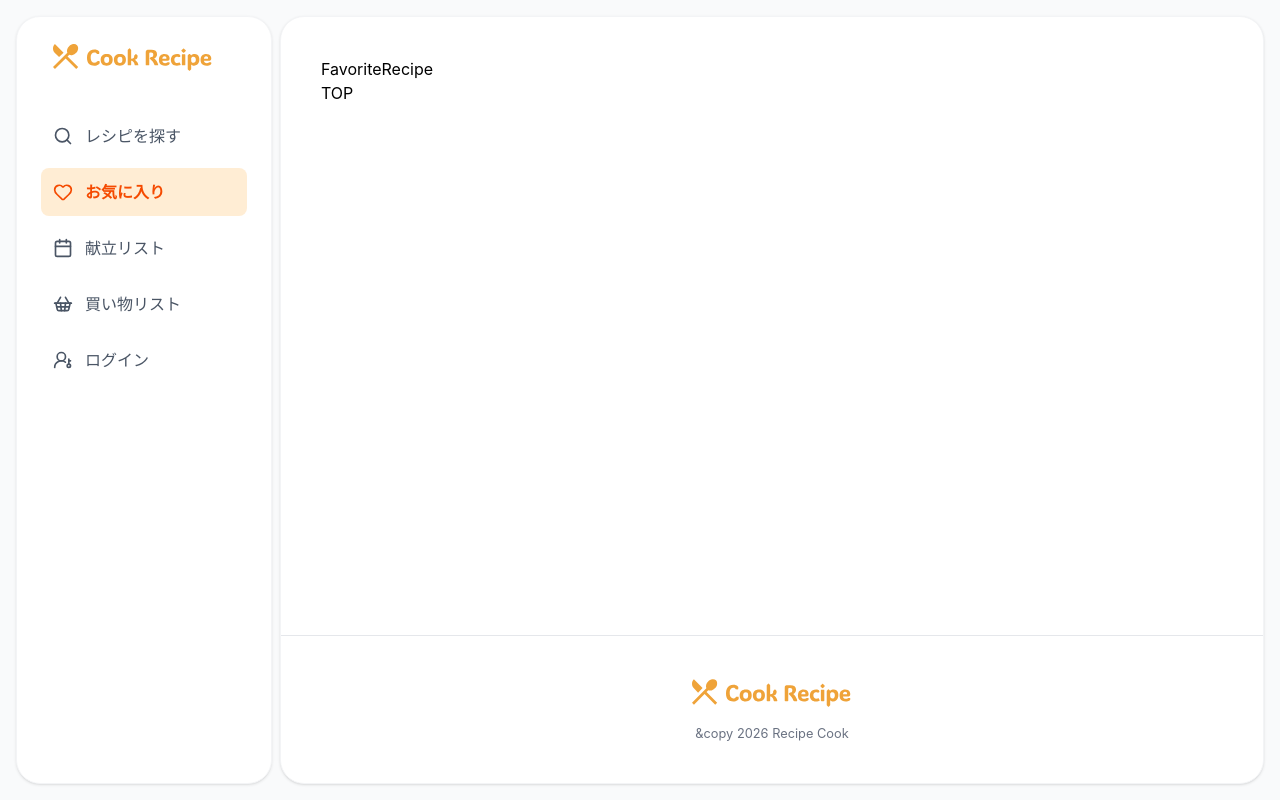
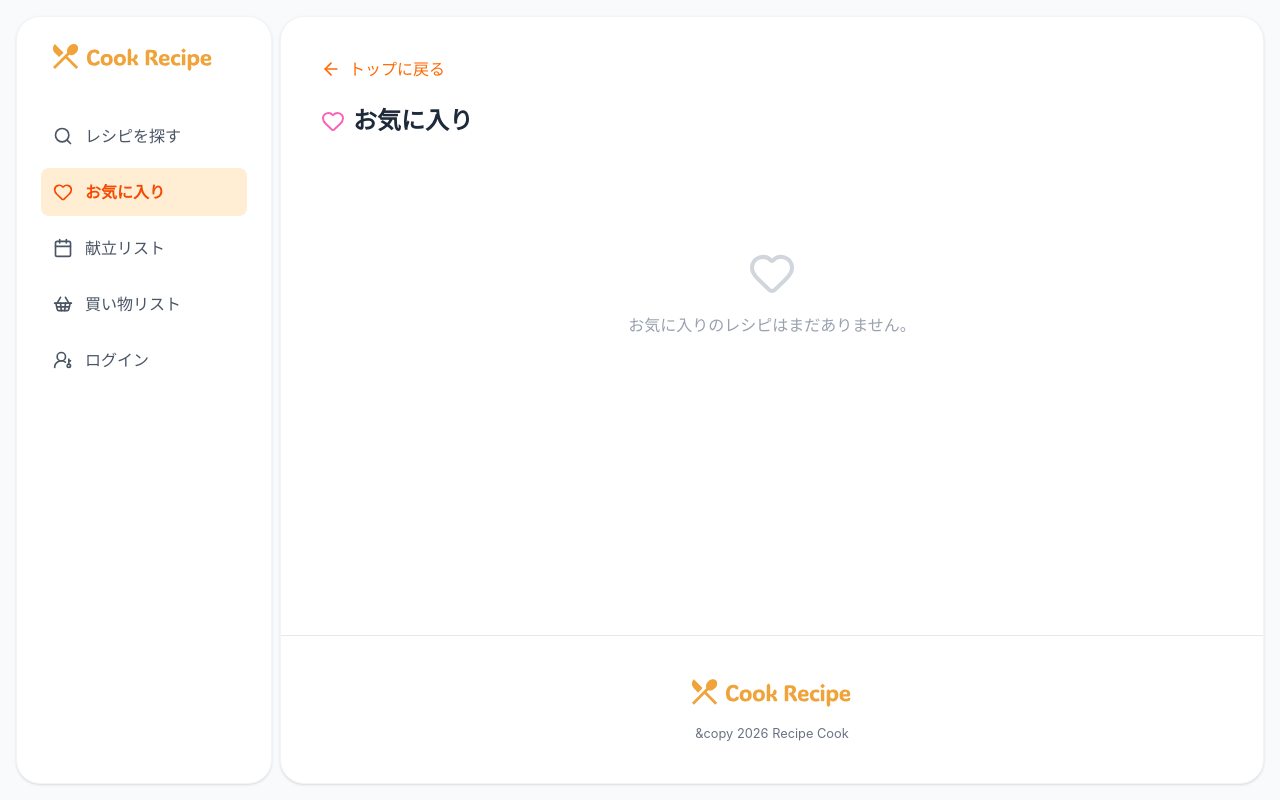
Before and after one commit to rnum-1995/portfolio, a React (Vite) app in the folder recipe-site/: page /favorite in a window 1280 px wide. Built offline with nearby package versions, Linux system fonts and the light colour scheme.

Commit message:
お気に入りページを作成

```diff
--- a/recipe-site/src/App.jsx
+++ b/recipe-site/src/App.jsx
@@ -1,6 +1,7 @@
 // import './App.css';
 import { BrowserRouter, Route, Routes } from 'react-router-dom'
 import { ROUTES } from './const'
+import { useState } from 'react';
 import Favorite from './pages/Favorite'
 import MenuList from './pages/MenuList'
 import RecipeDetail from './pages/RecipeDetail'
@@ -11,11 +12,23 @@ import Footer from './components/Footer';
 import Navigation from './components/Navigation'
 
 function App() {
+  // お気に入りのレシピIDを管理
+  const [favorites, setFavorites] = useState([]);
+
+  // お気に入りの追加・削除を切り替え
+  const toggleFavorite = (id) => {
+    setFavorites(prev =>
+      prev.includes(id)
+        ? prev.filter(favId => favId !== id)
+        : [...prev, id]
+    );
+  };
+
   return (
     <BrowserRouter>
       {/* 画面全体をフレックスボックスで横並び */}
       <div className="flex min-h-screen bg-gray-50">
-        {/* 左側：固定サイドバー */}
+        {/* 左側：固定サイドバー、ボトムバー */}
         <Navigation />
 
         {/* 右側：メインコンテンツエリア */}
@@ -24,10 +37,14 @@ function App() {
             <main className="flex-1 p-6 md:p-10 w-full max-w-7xl mx-auto">
               <Routes>
                 <Route path={ROUTES.TOP} element={<TopPage />} />
-                <Route path="/recipe/:id" element={<RecipeDetail />} />
-                <Route path={ROUTES.FAVORITE} element={<Favorite />} />
+                <Route path={ROUTES.FAVORITE} element={<Favorite
+                  favorites={favorites}
+                />} />
                 <Route path={ROUTES.MENU_LIST} element={<MenuList />} />
-                <Route path={ROUTES.RECIPE_DETAIL} element={<RecipeDetail />} />
+                <Route path={ROUTES.RECIPE_DETAIL} element={<RecipeDetail
+                  favorites={favorites}
+                  toggleFavorite={toggleFavorite}
+                />} />
                 <Route path={ROUTES.SHOPPING_LIST} element={<ShoppingList />} />
                 <Route path={ROUTES.LOGIN} element={<Login />} />
               </Routes>
--- a/recipe-site/src/const.js
+++ b/recipe-site/src/const.js
@@ -4,7 +4,7 @@ export const ROUTES = {
     TOP: '/',
     FAVORITE: '/favorite',
     MENU_LIST: '/menu_list',
-    RECIPE_DETAIL: '/recipe_detail',
+    RECIPE_DETAIL: '/recipe/:id',
     SHOPPING_LIST: '/shopping_list',
     LOGIN: '/login'
 }
--- a/recipe-site/src/pages/Favorite.jsx
+++ b/recipe-site/src/pages/Favorite.jsx
@@ -1,11 +1,71 @@
-import { Link } from "react-router";
-import { ROUTES } from "../const";
+import { Link } from 'react-router-dom';
+import { Heart, ArrowLeft } from 'lucide-react';
+import { MOCK_RECIPES } from '../data/recipes.js';
 
-export default function Favorite() {
+export default function Favorite({ favorites }) {
+    // お気に入りIDに一致するレシピを取得
+    const favoriteRecipes = MOCK_RECIPES.filter(recipe =>
+        favorites.includes(recipe.id)
+    );
+
     return (
-        <>
-            <h1>FavoriteRecipe</h1>
-            <Link to={ROUTES.TOP}>TOP</Link>
-        </>
-    )
+        <div className="mx-auto">
+            {/* 戻るボタン */}
+            <Link to="/" className="flex items-center gap-2 text-orange-500 mb-6 hover:underline">
+                <ArrowLeft size={20} />
+                <span>トップに戻る</span>
+            </Link>
+
+            {/* タイトル */}
+            <div className="flex items-center gap-2 mb-8">
+                <Heart size={24} className="text-pink-400" />
+                <h1 className="text-2xl font-bold text-gray-800">お気に入り</h1>
+            </div>
+
+            {/* レシピ一覧 */}
+            {favoriteRecipes.length > 0 ? (
+                <div className="grid grid-cols-1 md:grid-cols-2 lg:grid-cols-3 gap-8">
+                    {favoriteRecipes.map(recipe => (
+                        <Link
+                            to={`/recipe/${recipe.id}`}
+                            key={recipe.id}
+                            className="h-full"
+                        >
+                            <div className="group h-full bg-white rounded-3xl overflow-hidden shadow-sm border border-gray-100 hover:shadow-xl transition-all duration-300 flex flex-col">
+                                {/* 画像 */}
+                                <div className="relative h-48 overflow-hidden shrink-0">
+                                    <img
+                                        src={recipe.image}
+                                        alt={recipe.title}
+                                        className="w-full h-full object-cover group-hover:scale-110 transition-transform duration-500"
+                                    />
+                                </div>
+
+                                {/* テキスト */}
+                                <div className="p-5 flex flex-col flex-1">
+                                    <h3 className="font-bold text-lg text-gray-800 mb-2 group-hover:text-orange-500 transition-colors">
+                                        {recipe.title}
+                                    </h3>
+
+                                    <div className="flex items-center justify-between mt-auto">
+                                        <span className="text-orange-500 font-bold text-sm">
+                                            レシピを見る
+                                        </span>
+                                        <Heart size={16} className="fill-pink-400 text-pink-400" />
+                                    </div>
+                                </div>
+                            </div>
+                        </Link>
+                    ))}
+                </div>
+            ) : (
+                <div className="text-center py-20">
+                    <Heart size={48} className="text-gray-300 mx-auto mb-4" />
+                    <p className="text-gray-400">
+                        お気に入りのレシピはまだありません。
+                    </p>
+                </div>
+            )}
+        </div>
+    );
 }
--- a/recipe-site/src/pages/RecipeDetail.jsx
+++ b/recipe-site/src/pages/RecipeDetail.jsx
@@ -1,19 +1,13 @@
-import { useState } from 'react';
 import { useParams, Link } from 'react-router-dom';
 import { Clock, ArrowLeft, Flame, Heart, Lightbulb } from 'lucide-react';
 import { MOCK_RECIPES } from '../data/recipes.js'
 
-export default function RecipeDetail() {
+export default function RecipeDetail({ favorites, toggleFavorite }) {
     const { id } = useParams();
     const recipe = MOCK_RECIPES.find(r => r.id === Number(id));
 
-    // お気に入りの状態を管理
-    const [isFavorite, setIsFavorite] = useState(false);
-
-    // お気に入りボタンをクリックした時の処理
-    const toggleFavorite = () => {
-        setIsFavorite(!isFavorite);
-    };
+    // 現在のレシピがお気に入りかどうか
+    const isFavorite = favorites.includes(recipe.id);
 
     if (!recipe) {
         return <p className="p-10 text-center">レシピが見つかりませんでした。</p>;
@@ -58,8 +52,9 @@ export default function RecipeDetail() {
                         </div>
                     </div>
 
+                    {/* お気に入りボタン */}
                     <button
-                        onClick={toggleFavorite}
+                        onClick={() => toggleFavorite(recipe.id)}
                         className={`flex flex-row items-center justify-center gap-2 py-3 rounded-xl w-full transition-colors
                             ${isFavorite
                                 ? 'bg-pink-400 hover:bg-pink-500'
```
